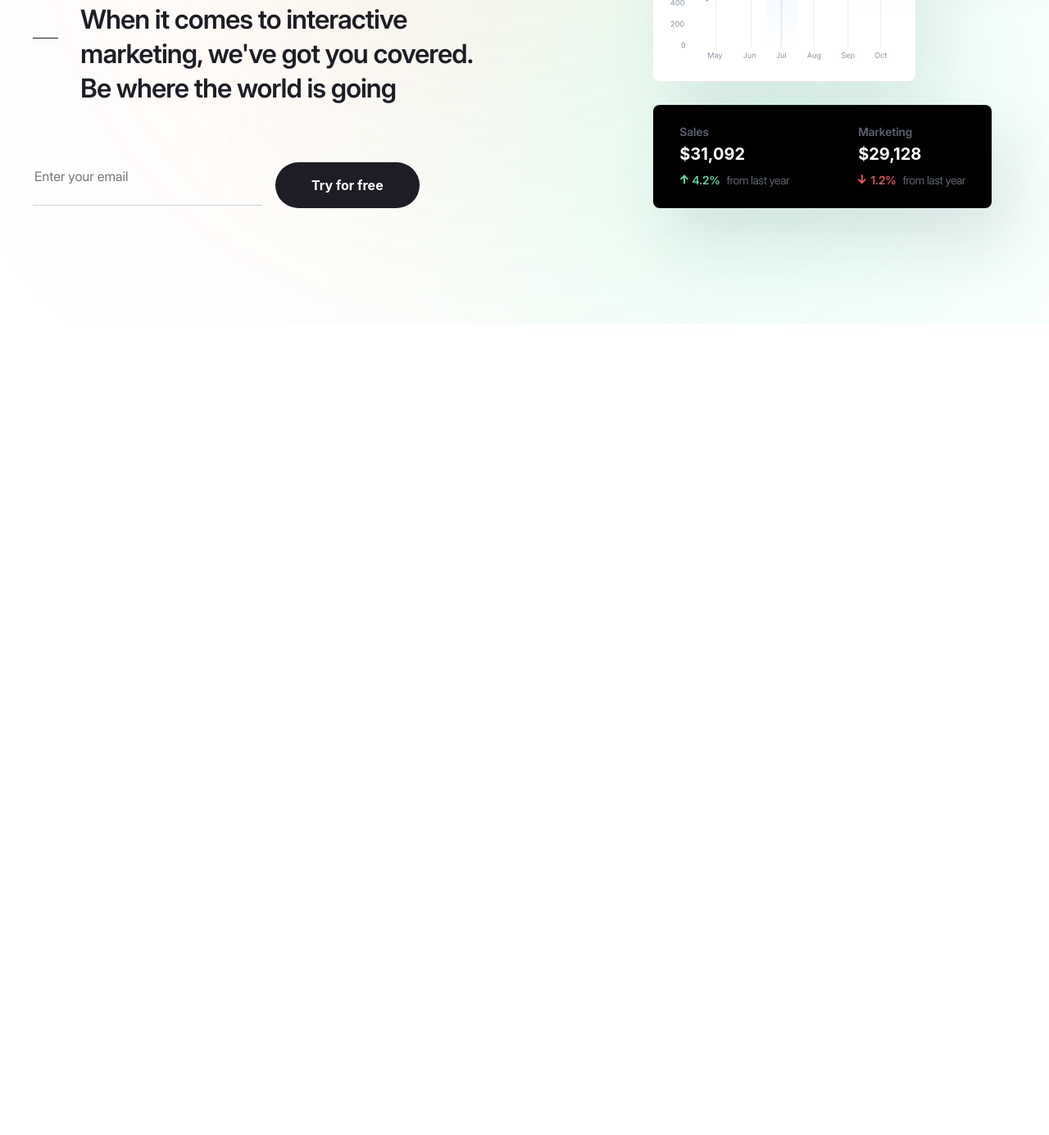
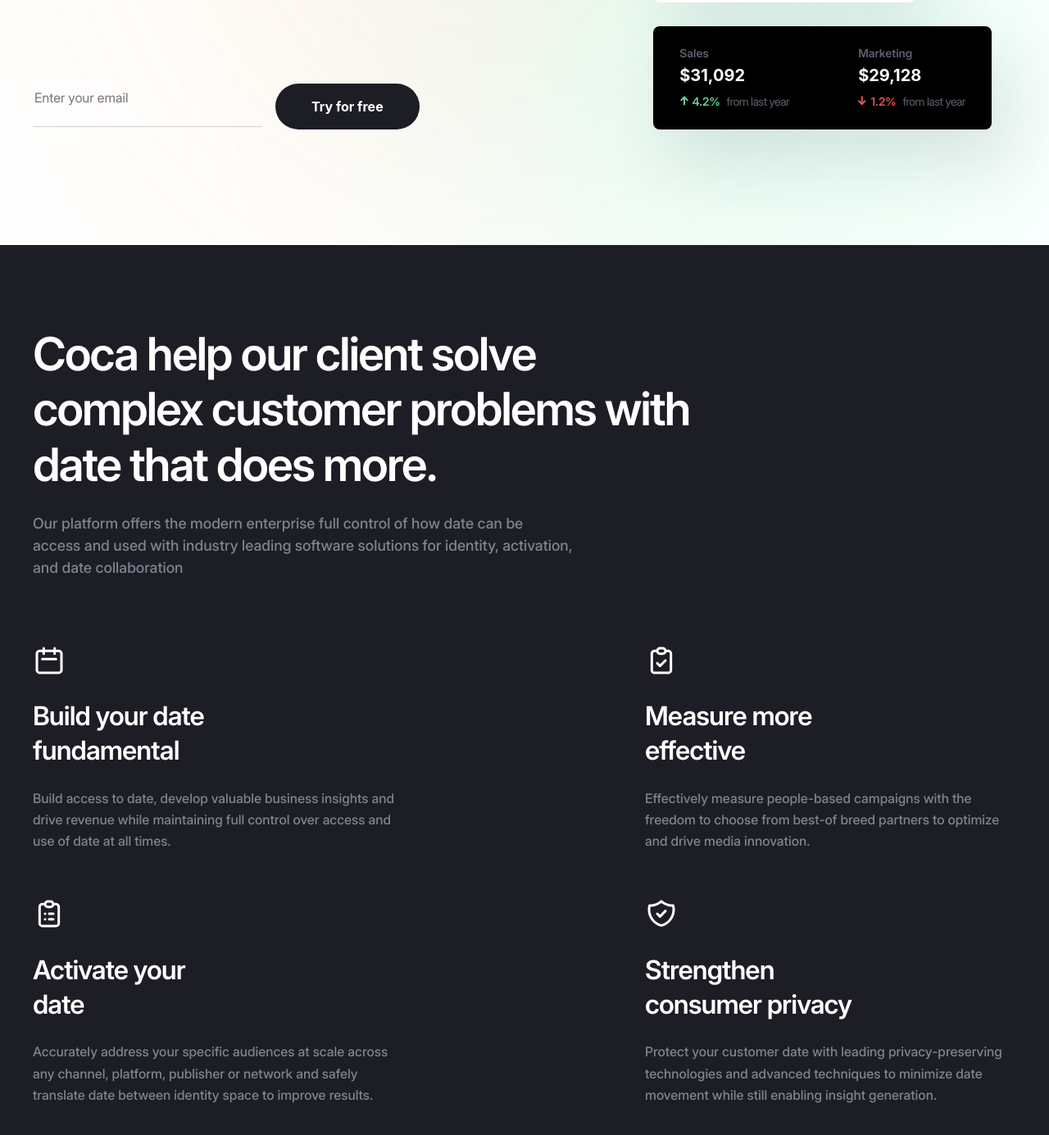
Before and after one commit to Kturei/coca, a website built with Vite: page src/index.html in a window 1280 px wide. Shown: the part 603-1988 px from the top of the page at 82% size. Before the commit the page ends 998 px from the top, so only its background shows below. Built offline with nearby package versions, Linux system fonts and the light colour scheme; files whose address does not match are found by name.

Commit message:
Created overview section + fixed hero section

```diff
--- a/src/assets/scss/base/vars.scss
+++ b/src/assets/scss/base/vars.scss
@@ -19,9 +19,22 @@
   --logo-color-text: #101010;
   --logo-color-circle: #101010;
 
+  // overview colors
+  --overview-bg-color: #1d1e25;
+
   // container
   --container-padding: 15px;
   --container-width: 1200px;
+
+  @include mini-desktop {
+    --container-padding: 15px;
+    --container-width: 1000px;
+  }
+
+  @include tablet {
+    --container-padding: 15px;
+    --container-width: 860px;
+  }
 
   @include mobile {
     --container-padding: 15px;
@@ -51,4 +64,7 @@
 
   // success colors
   --success-color-70: #e2f8f033;
+
+  // overview colors
+  --overview-bg-color: #18181d;
 }
--- a/src/assets/scss/components/home/hero.scss
+++ b/src/assets/scss/components/home/hero.scss
@@ -7,7 +7,7 @@
   }
 
   @include mobile {
-    min-height: calc(100dvh - 128px);
+    min-height: calc(100dvh - 109px);
   }
 
   &::before {
@@ -75,7 +75,9 @@
   }
 
   &__left {
-    max-width: 580px;
+    @include mini-desktop {
+      max-width: 617px;
+    }
   }
 
   &__title {
@@ -87,27 +89,38 @@
     color: var(--neutral-color-100);
 
     @include mini-desktop {
-      margin-bottom: 74px;
+      margin-bottom: 94px;
     }
 
     @include tablet {
-      margin-bottom: 44px;
+      margin-bottom: 64px;
       font-size: 60px;
     }
 
     @include mobile {
-      margin-bottom: 38px;
+      margin-bottom: 58px;
       font-size: 48px;
     }
 
     @include small-mobile {
-      margin-bottom: 30px;
+      margin-bottom: 50px;
       font-size: 38px;
     }
   }
 
   &__subtitle {
+    justify-content: center;
     margin-bottom: 69px;
+
+    @include tablet {
+      margin-bottom: 49px;
+    }
+
+    &__br {
+      @include mini-desktop {
+        display: none;
+      }
+    }
   }
 
   &__form {
@@ -238,7 +251,8 @@
     }
 
     &-body {
-      &-th {
+      &-td {
+        white-space: nowrap;
         font-weight: 700;
         font-size: 20px;
         line-height: 130%;
--- /dev/null
+++ b/src/assets/scss/components/home/overview.scss
@@ -0,0 +1,88 @@
+.overview {
+  padding: 100px 0;
+  background-color: var(--overview-bg-color);
+
+  @include tablet {
+    text-align: center;
+  }
+
+  @include mobile {
+    padding: 60px 0;
+  }
+
+  &__title {
+    margin-bottom: 24px;
+    max-width: 816px;
+    font-weight: 600;
+    letter-spacing: -0.04em;
+    color: #fff;
+  }
+
+  &__descr {
+    margin-bottom: 80px;
+    max-width: 660px;
+    font-weight: 500;
+    line-height: 150%;
+    color: #7e8492;
+
+    @include tablet {
+      margin-bottom: 60px;
+    }
+
+    @include small-mobile {
+      margin-bottom: 50px;
+    }
+  }
+
+  &__list {
+    @include flex-all-between;
+    gap: 56px;
+    flex-wrap: wrap;
+
+    @include tablet {
+      gap: 40px;
+      flex-direction: column;
+      align-items: center;
+    }
+  }
+
+  &__item {
+    max-width: 453px;
+
+    &-icon,
+    &-title {
+      margin-bottom: 24px;
+
+      @include tablet {
+        margin-bottom: 18px;
+      }
+    }
+
+    &-title {
+      max-width: 252px;
+      font-weight: 600;
+      line-height: 131%;
+      letter-spacing: -0.03em;
+      color: #fff;
+
+      @include tablet {
+        max-width: 320px;
+      }
+    }
+
+    &-descr {
+      font-weight: 500;
+      line-height: 163%;
+      color: #7e8492;
+    }
+  }
+
+  &__title,
+  &__descr,
+  &__item-title {
+    @include tablet {
+      margin-right: auto;
+      margin-left: auto;
+    }
+  }
+}
--- a/src/assets/scss/globals/text.scss
+++ b/src/assets/scss/globals/text.scss
@@ -5,6 +5,18 @@
 
   &-h2 {
     font-size: 56px;
+
+    @include tablet {
+      font-size: 46px;
+    }
+
+    @include mobile {
+      font-size: 36px;
+    }
+
+    @include small-mobile {
+      font-size: 30px;
+    }
   }
 
   &-h3 {
@@ -17,6 +29,18 @@
 
   &-h5 {
     font-size: 32px;
+
+    @include tablet {
+      font-size: 28px;
+    }
+
+    @include mobile {
+      font-size: 24px;
+    }
+
+    @include small-mobile {
+      font-size: 22px;
+    }
   }
 
   &-h1,
@@ -38,6 +62,7 @@
       line-height: 131%;
       letter-spacing: -0.03em;
       color: var(--neutral-color-100);
+      transform: translateY(-43px);
 
       @include tablet {
         font-size: 28px;
@@ -70,6 +95,10 @@
 
     &-medium {
       font-size: 18px;
+
+      @include mobile {
+        font-size: 16px;
+      }
     }
 
     &-default {
--- a/src/assets/scss/main.scss
+++ b/src/assets/scss/main.scss
@@ -6,3 +6,4 @@
 // components
 @import './components/header';
 @import './components/home/hero';
+@import './components/home/overview';
--- a/src/html/components/home/hero.html
+++ b/src/html/components/home/hero.html
@@ -3,8 +3,9 @@
     <div class="hero__left">
       <h2 class="hero__title">Digitally forward creative</h2>
       <p class="hero__subtitle text-p-subtitle">
-        When it comes to interactive marketing, we've got you covered. Be where
-        the world is going
+        When it comes to interactive <br />
+        marketing, we've got you covered. <br />
+        Be where the world is going
       </p>
       <form class="hero__form">
         <input
@@ -20,7 +21,7 @@
       <div class="hero__sales">
         <h3 class="hero__sales-title">Sales Report</h3>
         <img
-          src="../../../assets/icons/sales-report-graph-icon.svg"
+          src="./assets/icons/sales-report-graph-icon.svg"
           width="366"
           height="260"
           alt="Sales report graphic"
@@ -30,7 +31,7 @@
         <h3 class="hero__customer-title">Customer Growth</h3>
         <img
           class="hero__sales-img"
-          src="../../../assets/icons/customer-growth-graph-icon.svg"
+          src="./assets/icons/customer-growth-graph-icon.svg"
           width="177"
           height="149"
           alt="Customer growth graphic"
@@ -45,22 +46,24 @@
         </thead>
         <tbody class="hero__stats-body">
           <tr class="hero__stats-body-row">
-            <th class="hero__stats-body-th">$31,092</th>
-            <th class="hero__stats-body-th">$29,128</th>
+            <td class="hero__stats-body-td">$31,092</td>
+            <td class="hero__stats-body-td">$29,128</td>
           </tr>
           <tr class="hero__stats-body-row">
-            <th class="hero__stats-body-th">
+            <td class="hero__stats-body-td">
               <span class="hero__stats-body-num hero__stats-body-num--green">
                 4.2%
               </span>
-              <span class="hero__stats-body-text hero__stats-body-pr">from last year</span>
-            </th>
-            <th class="hero__stats-body-th">
+              <span class="hero__stats-body-text hero__stats-body-pr"
+                >from last year</span
+              >
+            </td>
+            <td class="hero__stats-body-td">
               <span class="hero__stats-body-num hero__stats-body-num--red">
                 1.2%
               </span>
               <span class="hero__stats-body-text">from last year</span>
-            </th>
+            </td>
           </tr>
         </tbody>
       </table>
--- /dev/null
+++ b/src/html/components/home/overview.html
@@ -0,0 +1,78 @@
+<section class="overview">
+  <div class="container">
+    <h2 class="overview__title heading-h2">
+      Coca help our client solve complex customer problems with date that does
+      more.
+    </h2>
+    <p class="overview__descr text-p-medium">
+      Our platform offers the modern enterprise full control of how date can be
+      access and used with industry leading software solutions for identity,
+      activation, and date collaboration
+    </p>
+    <ul class="overview__list">
+      <li class="overview__item">
+        <img
+          class="overview__item-icon"
+          src="./assets/icons/calendar-icon.svg"
+          width="40"
+          height="40"
+          alt="Calendar icon"
+        />
+        <h3 class="overview__item-title heading-h5">
+          Build your date fundamental
+        </h3>
+        <p class="overview__item-descr text-p-default">
+          Build access to date, develop valuable business insights and drive
+          revenue while maintaining full control over access and use of date at
+          all times.
+        </p>
+      </li>
+      <li class="overview__item">
+        <img
+          class="overview__item-icon"
+          src="./assets/icons/todo-icon.svg"
+          width="40"
+          height="40"
+          alt="Todo icon"
+        />
+        <h3 class="overview__item-title heading-h5">Measure more effective</h3>
+        <p class="overview__item-descr text-p-default">
+          Effectively measure people-based campaigns with the freedom to choose
+          from best-of breed partners to optimize and drive media innovation.
+        </p>
+      </li>
+      <li class="overview__item">
+        <img
+          class="overview__item-icon"
+          src="./assets/icons/list-icon.svg"
+          width="40"
+          height="40"
+          alt="List icon"
+        />
+        <h3 class="overview__item-title heading-h5">Activate your date</h3>
+        <p class="overview__item-descr text-p-default">
+          Accurately address your specific audiences at scale across any
+          channel, platform, publisher or network and safely translate date
+          between identity space to improve results.
+        </p>
+      </li>
+      <li class="overview__item">
+        <img
+          class="overview__item-icon"
+          src="./assets/icons/shield-icon.svg"
+          width="40"
+          height="40"
+          alt="Shield icon"
+        />
+        <h3 class="overview__item-title heading-h5">
+          Strengthen consumer privacy
+        </h3>
+        <p class="overview__item-descr text-p-default">
+          Protect your customer date with leading privacy-preserving
+          technologies and advanced techniques to minimize date movement while
+          still enabling insight generation.
+        </p>
+      </li>
+    </ul>
+  </div>
+</section>
--- a/src/index.html
+++ b/src/index.html
@@ -4,6 +4,7 @@
   <body class="body" data-theme="light">
     <load src="./html/components/header.html" />
     <load src="./html/components/home/hero.html" />
+    <load src="./html/components/home/overview.html" />
 
     <script type="module" src="./js/main.js"></script>
   </body>
```
Also changed, not shown: src/assets/icons/calendar-icon.svg (added), src/assets/icons/list-icon.svg (added), src/assets/icons/shield-icon.svg (added), src/assets/icons/todo-icon.svg (added).
